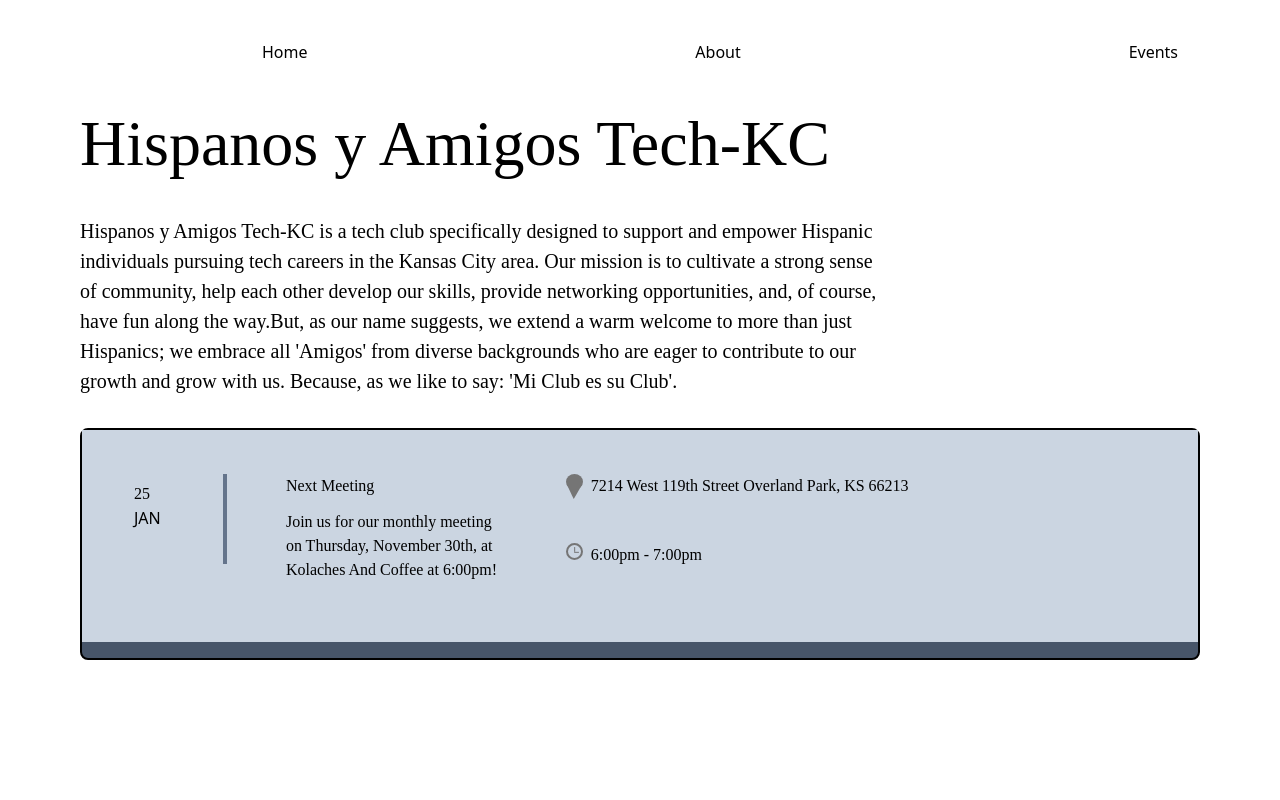
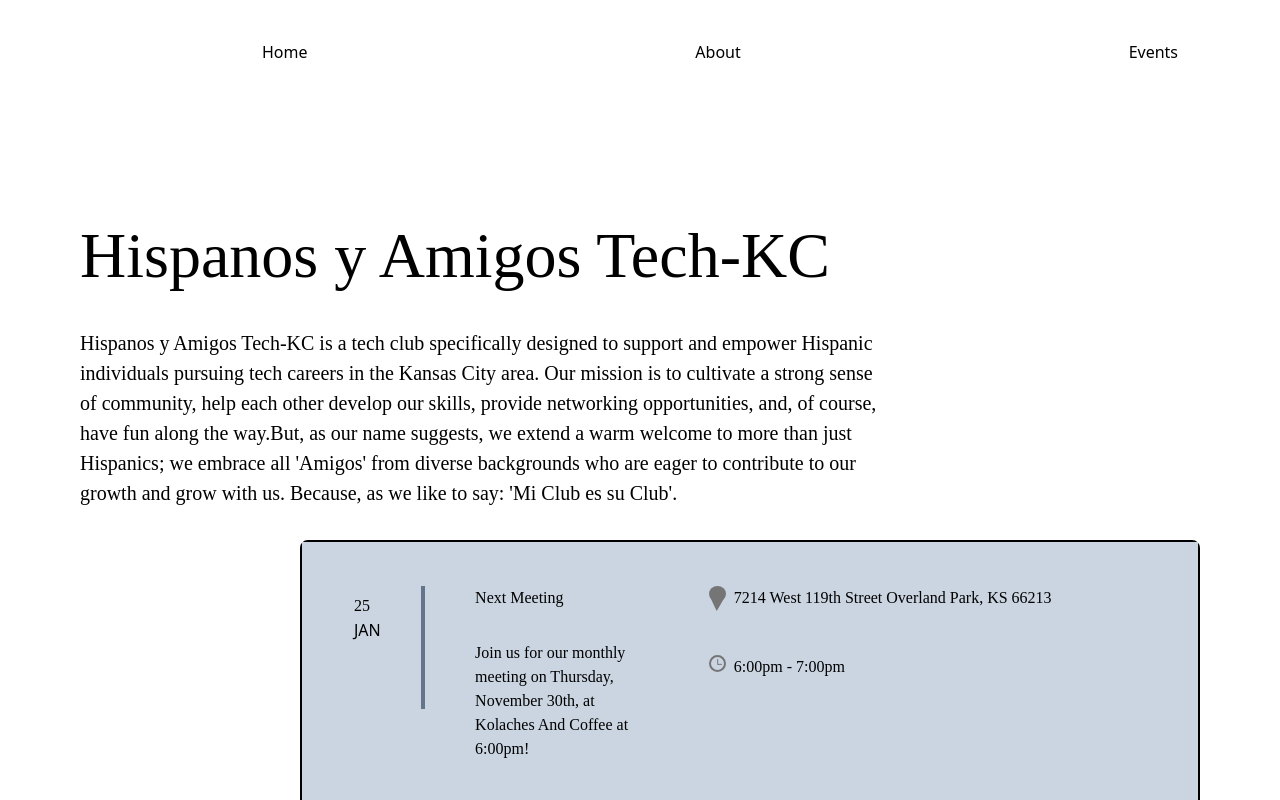
Before and after one commit to 93Belen/hispanos-y-amigos, a React (Create React App) app: page / in a window 1280 px wide. Built offline with nearby package versions, Linux system fonts and the light colour scheme.

Commit message:
home page

```diff
--- a/src/App.jsx
+++ b/src/App.jsx
@@ -6,9 +6,10 @@ function App() {
 
 
   return (
-    <div className='app p-6 md:px-20 md:py-10 h-fit'>
+    <div className='app p-6 md:px-20 md:py-10 h-screen flex flex-col justify-between'>
+      <div>
       <Header/>
-      <div className='flex flex-col gap-6 py-8 md:max-w-[800px]'>
+      <div className='flex flex-col gap-6 py-8 md:max-w-[800px] md:pt-36'>
         <h1 className='text-[40px] md:text-[64px]'>Hispanos y Amigos Tech-KC</h1>
         <p className='text-[20px]'>
         Hispanos y Amigos Tech-KC is a tech club specifically designed to support and empower
@@ -20,6 +21,7 @@ function App() {
         Because, as we like to say: 'Mi Club es su Club'.
         </p>
       </div>
+      </div>
       <Event/>
   </div>
   );
--- a/src/components/Event.jsx
+++ b/src/components/Event.jsx
@@ -1,6 +1,6 @@
 export default function Event(){
     return (
-        <div className=' bg-slate-600 border-black border-2 rounded-lg h-fit pb-4'>
+        <div className=' bg-slate-600 border-black border-2 rounded-lg h-fit pb-4 md:max-w-[900px] md:self-end'>
             <div className='flex flex-col md:flex-row bg-slate-300 p-7 gap-10 md:gap-20 md:p-11 md:pb-14'>
             <div className='grid grid-cols-2 md:grid-cols-[40%_60%] gap-4 grid-rows-2 md:grid-rows-[40%_60%] md:w-[35%]'>
                 <div className='border-r-4 p-2 border-x-slate-500 md:row-span-2 h-[70%] w-[70%]'>
```
